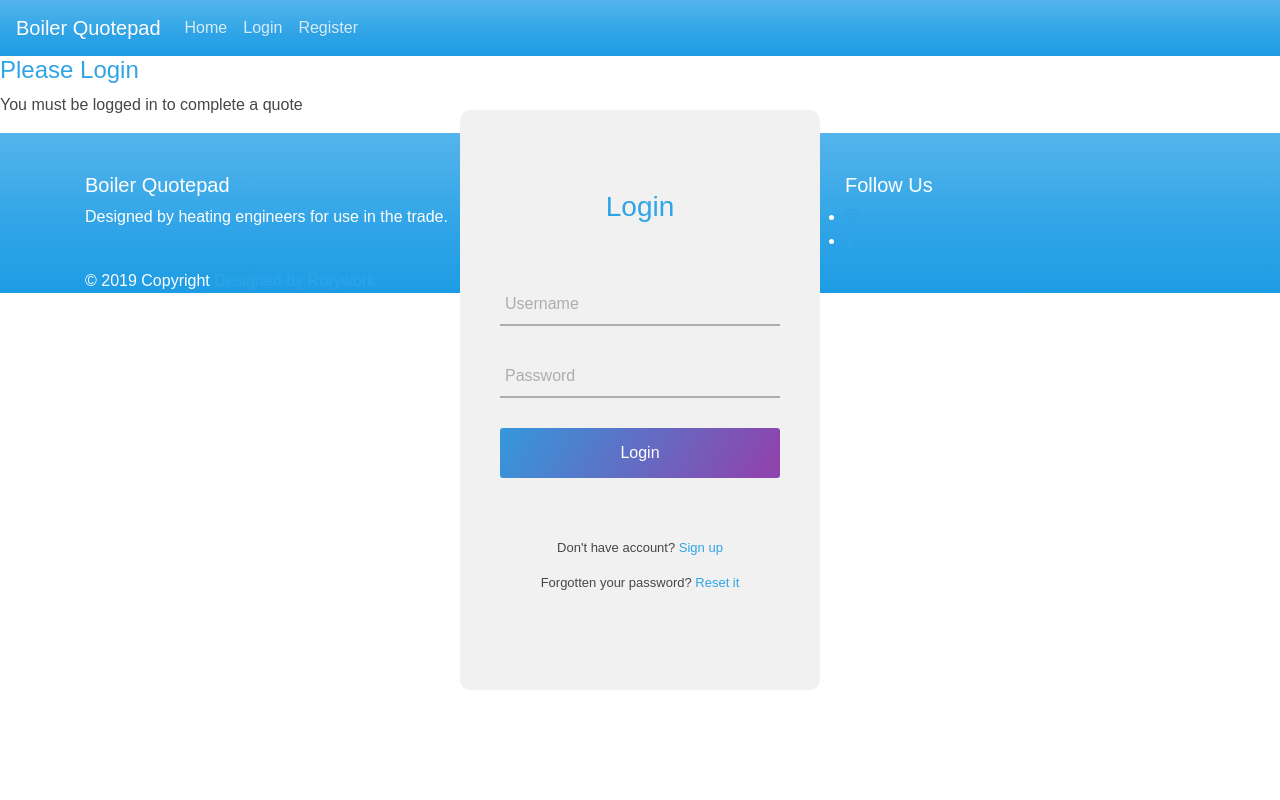
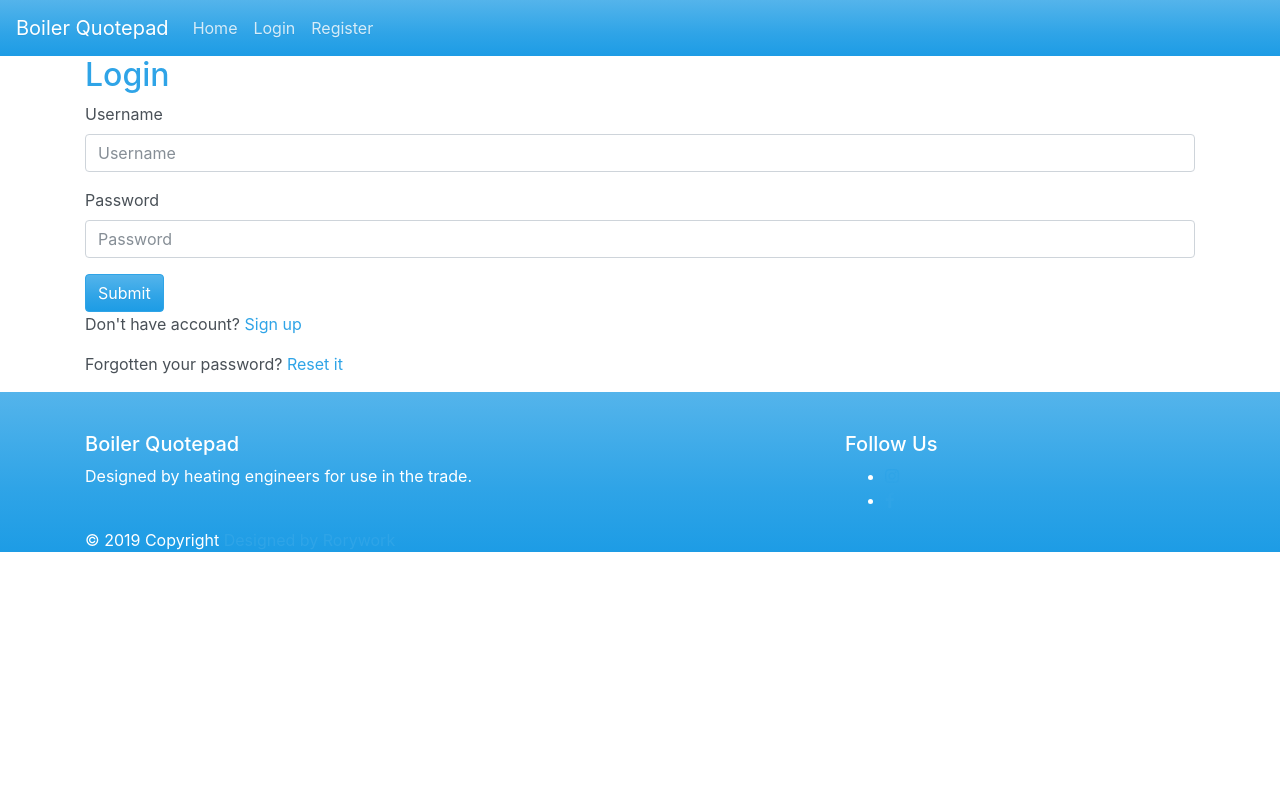
Before and after one commit to Rorywork/bquotepad, a Django app: page /login/ in a window 1280 px wide. Run offline with Django 3.2, Linux system fonts and the light colour scheme; some libraries are stand-ins or nearby versions.

Commit message:
Built the template form within login

```diff
--- a/src/bquotepad/urls.py
+++ b/src/bquotepad/urls.py
@@ -24,7 +24,7 @@ from quotepad.views import home, register, change_password
 from quotepad.forms import FormStepOne, FormStepTwo, FormStepThree, FormStepFour, FormStepFive, FormStepSix, FormStepSeven, FormStepEight, FormStepNine
 from quotepad.views import FormWizardView, model_form_upload
 
-from quotepad.views import edit_Profile_details, show_uploaded_files, quote_success
+from quotepad.views import edit_Profile_details, show_uploaded_files, quote_success, testpdflayout
 
 urlpatterns = [
     url(r'^admin/', admin.site.urls),
@@ -49,6 +49,7 @@ urlpatterns = [
     path('changepassword/', change_password, name = 'change_password'),
     path('home/', home, name = 'home'),
     path('boilerform/', FormWizardView.as_view([FormStepOne,FormStepTwo,FormStepThree, FormStepFour, FormStepFive, FormStepSix, FormStepSeven, FormStepEight, FormStepNine]), name = 'home'),
+    path('testpdflayout/<str:testmode>', testpdflayout, name = 'test_pdf_layout'),
     #url(r'^', include('boilerform.urls'))
     path('fileupload/', model_form_upload, name = 'file_upload'),
     path('showuploadedfiles/', show_uploaded_files, name = 'show_uploaded_files'),
--- a/src/static/main.css
+++ b/src/static/main.css
@@ -1,294 +1,3 @@
-@charset "utf-8";
-#header {
-    border-style: none;
-    width: 800px;
-    height: auto;
-}
-
-#wrapper {
-    margin-top: 0px;
-    margin-left: auto;
-    margin-right: auto;
-    background-color: #FFFFFF;
-    width: 800px;
-}
-
-body {
-    /*background-color: red; */
-    font-family: Gotham, "Helvetica Neue", Helvetica, Arial, sans-serif;
-    font-size: 16px;
-    text-align: justify;
-    color: #474747;
-}
-
-#footer {
-    text-align: center;
-    font-size: 0.8em;
-    margin-top: 5px;
-    padding-top: 10px;
-    padding-bottom: 10px;
-    background-color: #FFFFFF;
-    border-top: thin solid #BBBBBB;
-    clear: both;
-    color: #969696;
-}
-
-#nav li {
-    padding-top: 10px;
-    padding-bottom: 10px;
-    font-size: 1em;
-    list-style-type: none;
-    border-bottom: thin solid #5F5F5F;
-    color: #4C4C4C;
-    left: 0px;
-    list-style-position: inside;
-    margin-left: -10px;
-}
-
-#nav li a {
-    text-decoration: none;
-}
-
-#leftsidebar {
-    width: 180px;
-    height: 350px;
-    float: left;
-}
-
-
-#logo {
-    padding: 10px;
-}
-
-ul.errorlist {
-    margin: 0;
-    padding: 0;
-}
-
-.errorlist li {
-    border: 1px solid red;
-    color: red;
-    background: rgba(255, 0, 0, 0.15);
-    list-style-position: inside;
-    display: block;
-    font-size: 1.2em;
-    margin: 0 0 3px;
-    padding: 4px 5px;
-    text-align: center;
-    border-radius: 3px;
-}
-
-input,textarea {
-    width: 100%;
-    padding: 5px!important;
-    -webkit-box-sizing: border-box;
-    box-sizing: border-box;
-    border-radius: 3px;
-    border-style: solid;
-    border-width: 1px;
-    border-color: rgb(169, 169, 169)
-}
-
-input {
-    height: 30px;
-}
-
-.success {
-    background-color: rgba(0, 128, 0, 0.15);
-    padding: 10px;
-    text-align: center;
-    color: green;
-    border: 1px solid green;
-    border-radius: 3px;
-}
-
-label {
-  vertical-align: top;
-}
-
-select {
-  vertical-align: top;
-}
-
-
-/* added by GL 15-07-2019 for login fancy form */
-
-/* Borrowed from DarkCode  https://darkcode1.blogspot.com/2019/0... */
-
-*{
-    margin: 0;
-    padding: 0;
-    text-decoration: none;
-    font-family: Arial, Helvetica, sans-serif;
-    -webkit-box-sizing: border-box;
-            box-sizing: border-box;
-  }
-
-  body{
-    min-height: 100vh;
-    /* background-image: linear-gradient(120deg,#3498db,#8e44ad); */
-  }
-
-  .login-form{
-    width: 360px;
-    background: #f1f1f1;
-    height: 580px;
-    padding: 80px 40px;
-    border-radius: 10px;
-    position: absolute;
-    left: 50%;
-    top: 50%;
-    -webkit-transform: translate(-50%,-50%);
-            transform: translate(-50%,-50%);
-  }
-
-  .login-form h3{
-    text-align: center;
-    margin-bottom: 60px;
-  }
-
-  .txtb{
-    border-bottom: 2px solid #adadad;
-    position: relative;
-    margin: 30px 0;
-  }
-
-  .txtb input{
-    font-size: 15px;
-    color: #333;
-    border: none;
-    width: 100%;
-    outline: none;
-    background: none;
-    padding: 0 5px;
-    height: 40px;
-  }
-
-  .txtb span::before{
-    content: attr(data-placeholder);
-    position: absolute;
-    top: 50%;
-    left: 5px;
-    color: #adadad;
-    -webkit-transform: translateY(-50%);
-            transform: translateY(-50%);
-    z-index: -1;
-    -webkit-transition: .5s;
-    transition: .5s;
-  }
-
-  .txtb span::after{
-    content: '';
-    position: absolute;
-    width: 0%;
-    height: 2px;
-    background: linear-gradient(120deg,#3498db,#8e44ad);
-    -webkit-transition: .5s;
-    transition: .5s;
-  }
-
-  .focus + span::before{
-    top: -5px;
-  }
-  .focus + span::after{
-    width: 100%;
-  }
-
-  .logbtn{
-    display: block;
-    width: 100%;
-    height: 50px;
-    border: none;
-    background: linear-gradient(120deg,#3498db,#8e44ad,#3498db);
-    background-size: 200%;
-    color: #fff;
-    outline: none;
-    cursor: pointer;
-    -webkit-transition: .5s;
-    transition: .5s;
-  }
-
-  .logbtn:hover{
-    background-position: right;
-  }
-
-  .bottom-text{
-    margin-top: 60px;
-    text-align: center;
-    font-size: 13px;
-  }
-
-  /* End of Css for login fancy form */
-
-  /* Added by GL 16-07-2019 - to use the fancy form logic on the boilerform */
-  .boiler-form{
-    width: 360px;
-    background: #f1f1f1;
-    /* height: 720px; */
-    padding: 20px 10px;
-    border-radius: 10px;
-    /* position: absolute; */
-    left: 50%;
-    top: 50%;
-    -webkit-transform: translate(25%,0%);
-            transform: translate(25%,0%);
-  }
-
-  .boiler-form h3{
-    text-align: center;
-    margin-bottom: 5px;
-    font-size: 20px
-  }
-
-  .boiler-form h4{
-    text-align: center;
-    margin-bottom: 5px;
-    font-size: 15px
-  }
-
-  .boiler-form h5{
-    text-align: center;
-    margin-bottom: 5px;
-    font-size: 15px
-  }
-
-  .sel-label{
-    font-size: 15px;
-    color: #adadad;
-    border: none;
-    width: 100%;
-    outline: none;
-    background: none;
-    padding: 0 5px;
-    height: 40px;
-  }
-
-  .boilerbtn{
-    display: inline;
-    width: 32%;
-    height: 30px;
-    border: none;
-    border-radius: 25px;
-    background: linear-gradient(120deg,#6e6e6e,#0f0f0f,#6e6e6e);
-    background-size: 200%;
-    color: #fff;
-    outline: none;
-    cursor: pointer;
-    -webkit-transition: .5s;
-    transition: .5s;
-  }
-
-  .boilerbtn:hover{
-    background-position: right;
-  }
-
-  .boilerformbtns{
-    -ms-flex-line-pack: center;
-        align-content: center;
-  }
-
-
-
 
 
 #main {
@@ -372,4 +81,6 @@ h1{
 .quote-row{
   margin-top: 50px;
 }
-}
+
+
+/* forms */
--- a/src/templates/base.html
+++ b/src/templates/base.html
@@ -63,6 +63,8 @@
                 <a class="nav-item nav-link" href="/fileupload">Upload Image Files</a>
                 <a class="nav-item nav-link" href="/showuploadedfiles">Show Uploaded Images</a>
                 <a class="nav-item nav-link" href="/boilerform">Create Quote</a>
+                <a class="nav-item nav-link" href="/testpdflayout/HTMLOutput">View Quote Layout as HTML</a>
+                <a class="nav-item nav-link" href="/testpdflayout/PDFOutput">View Quote Layout as PDF</a>
             {% else %}
                 <a class="nav-item nav-link" href="/login">Login</a>
                 <a class="nav-item nav-link" href="/register">Register</a>
--- a/src/templates/registration/login.html
+++ b/src/templates/registration/login.html
@@ -2,65 +2,44 @@
 
 {% block title %}Site Login{% endblock title %}
 
-<!--{% block sidenav %} -->
-<!--    <li><a href="/">Home</a></li>-->
-<!--{% endblock sidenav %}-->
-
 {% block content %}
 
-<!-- <div class="container"> -->
 
-<h4>Please Login</h4>
-<p>You must be logged in to complete a quote</p>
 
 {% if form.errors %}
     <p>The username or password that you entered is not correct</p>
 {% endif %}
 
-    <form method="POST"  class="login-form">
-        {% csrf_token %}
-        <h3>Login</h3>
 
-        <div class="txtb">
-            <input type="text" name="username">
-            <span data-placeholder="Username"></span>
-        </div>
 
-        <div class="txtb">
-            <input type="password" name="password">
-            <span data-placeholder="Password"></span>
-        </div>
 
-        <input type="submit" class="logbtn" value="Login">
+    <div class="container">
 
-        <div class="bottom-text">
+            <h2>Login</h2>
+
+            <form method="POST">
+            {% csrf_token %}
+
+            <div class="form-group">
+                <label for="loginUsername">Username</label>
+                <input name="username" type="text" class="form-control" id="loginUsername" placeholder="Username">
+            </div>
+
+            <div class="form-group">
+                <label for="loginPassword">Password</label>
+                <input name="password" type="password" class="form-control" id="loginPassword" placeholder="Password">
+            </div>
+
+            <button type="submit" class="btn btn-primary" value="Login">Submit</button>
+
+            <div>
                 <p>Don't have account? <a href="/register">Sign up</a></p>
                 <p>Forgotten your password? <a href="/passwordreset">Reset it</a></p>
-        </div>
-<!--
-        <p>
-            <label>Username</label>
-            <input type="text" name="username">
-        </p>
-        <p>
-            <label>Password</label>
-            <input type="password" name="password">
-        </p>
-        <button type="submit">Login</button> -->
-    </form>
+            </div>
 
-<!-- </div> -->
+            </form>
 
-<script type="text/javascript">
-    $(".txtb input").on("focus",function(){
-      $(this).addClass("focus");
-    });
+    </div>
 
-    $(".txtb input").on("blur",function(){
-      if($(this).val() == "")
-      $(this).removeClass("focus");
-    });
-
-</script>
 
 {% endblock content %}
```
Also changed, not shown: src/quotepad/views.py (+39 -0 lines), src/templates/pdf/user_test/quote_for_pdf.html (+13 -4 lines), src/media/user_test/abode-navy.png (added), src/media/user_test/iPad1.png (added), src/templates/formtemplate.html (added), 1 other file.
